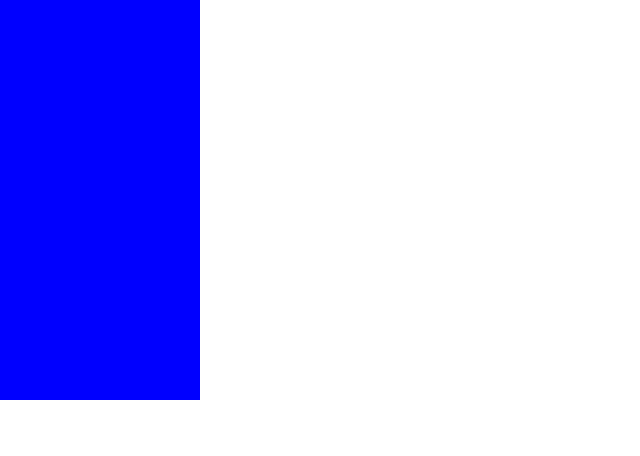
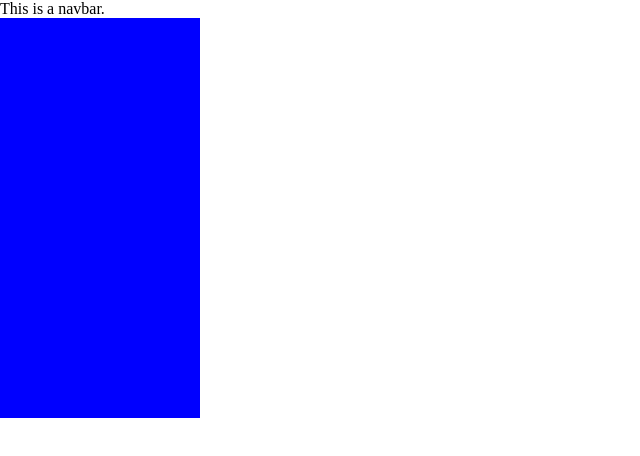
Before and after one commit to Ahtsit/html-practice, a plain HTML site: page day8/day8.html in a window 1280 px wide. Shown: the whole page, without its empty margins (0-640 px from the left). Drawn offline with Linux system fonts and the light colour scheme.

Commit message:
Update day8.html

```diff
--- a/day8/day8.html
+++ b/day8/day8.html
@@ -7,6 +7,7 @@
     <link rel="stylesheet" href="./day8.css">
 </head>
 <body>
+    <nav>This is a navbar.</nav>
     <div class="main-container">
         <div class="box"></div>
         <div class="box"></div>
```
